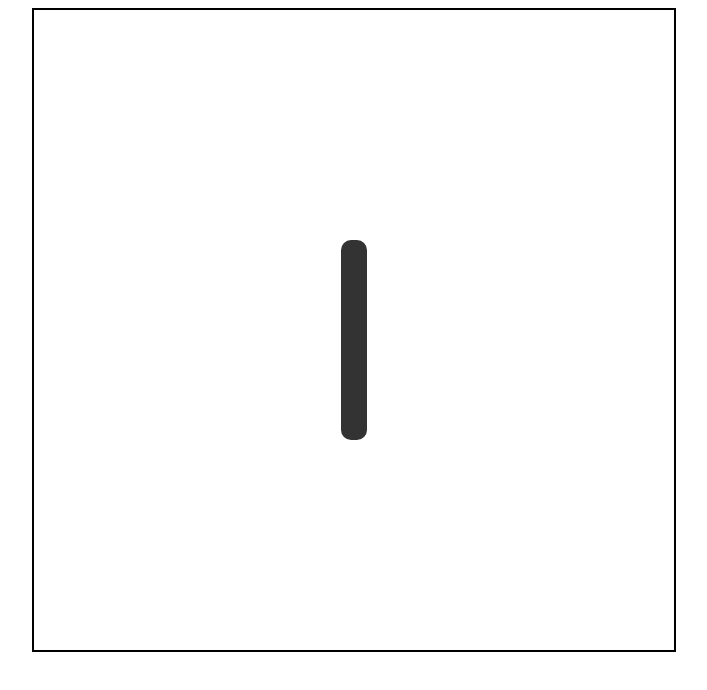
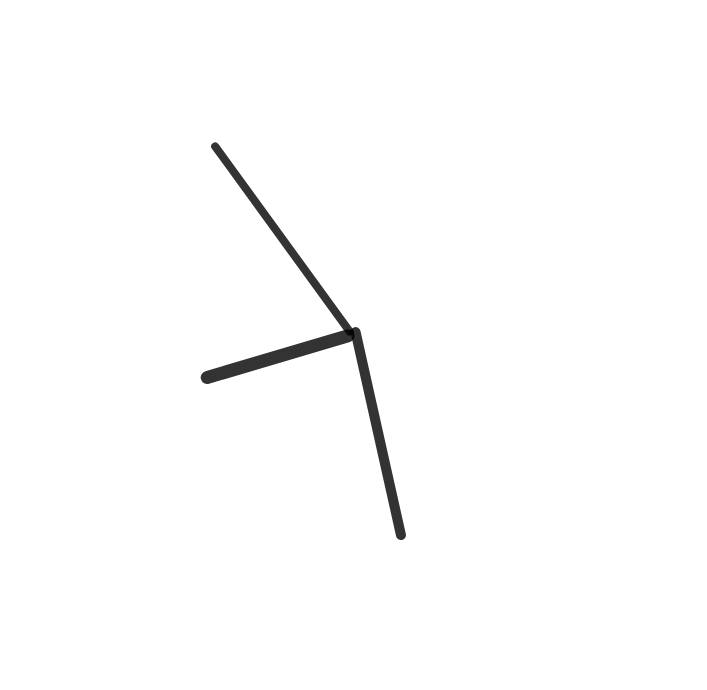
Before and after one commit to amitav99/Analog-Clock, a plain HTML site: page clock.html in a window 1280 px wide. Shown: the whole page, without its empty margins (286-993 px from the left). Drawn offline with Linux system fonts and the light colour scheme.

Commit message:
final commit

```diff
--- a/clock.css
+++ b/clock.css
@@ -1,5 +1,6 @@
 #clockcontainer{
-    border:2px solid black;
+    position : relative;
+    /* border:2px solid black; */
     margin: auto;
     height: 50vw;
     width: 50vw;
@@ -7,6 +8,7 @@
     background-size: 100% ;
 }
 #hour, #minute, #second{
+    transform-origin: bottom;
     position: absolute;
     background: black;
     border-radius: 10px;
@@ -14,25 +16,26 @@
 #hour{
     height: 25%;
     width: 2%;
-    top: 30%;
+    top: 26%;
     left: 49%;
     opacity: 0.8;
-    display: none;
+
+
 }
 
 #minute{
     height: 34%;
     width: 1.5%;
-    top: 21%;
+    top: 16%;
     left: 49.3%;
     opacity: 0.8;
-    display: none;
+
 
 }
 #second{
-    height: 25%;
-    width: 2%;
-    top: 30%;
+        height: 37%;
+    width: 1.2%;
+    top: 14%;
     left: 49%;
     opacity: 0.8;
 
--- a/clock.js
+++ b/clock.js
@@ -0,0 +1,17 @@
+function the_clock(){
+    var date = new Date();
+    var hr = date.getHours();
+    var min =date.getMinutes();
+    var sec =date.getSeconds()
+    console.log("Hour : " + hr, "Minutes : " + min, "Seconds: " + sec)
+
+    let hourPosition = hr*360/12 + ((min * 360/60)/12) ;
+    let minutePosition = (min * 360/60) + (sec* 360/60)/60;
+    let secondPosition = sec * 360/60;
+
+    hour.style.transform = "rotate(" + hourPosition + "deg)";
+    minute.style.transform = "rotate(" + minutePosition + "deg)";
+    second.style.transform = "rotate(" + secondPosition + "deg)";
+
+}
+var interval=setInterval (the_clock, 1000);
```
Lines whose indentation alone changed are shown as unchanged.
